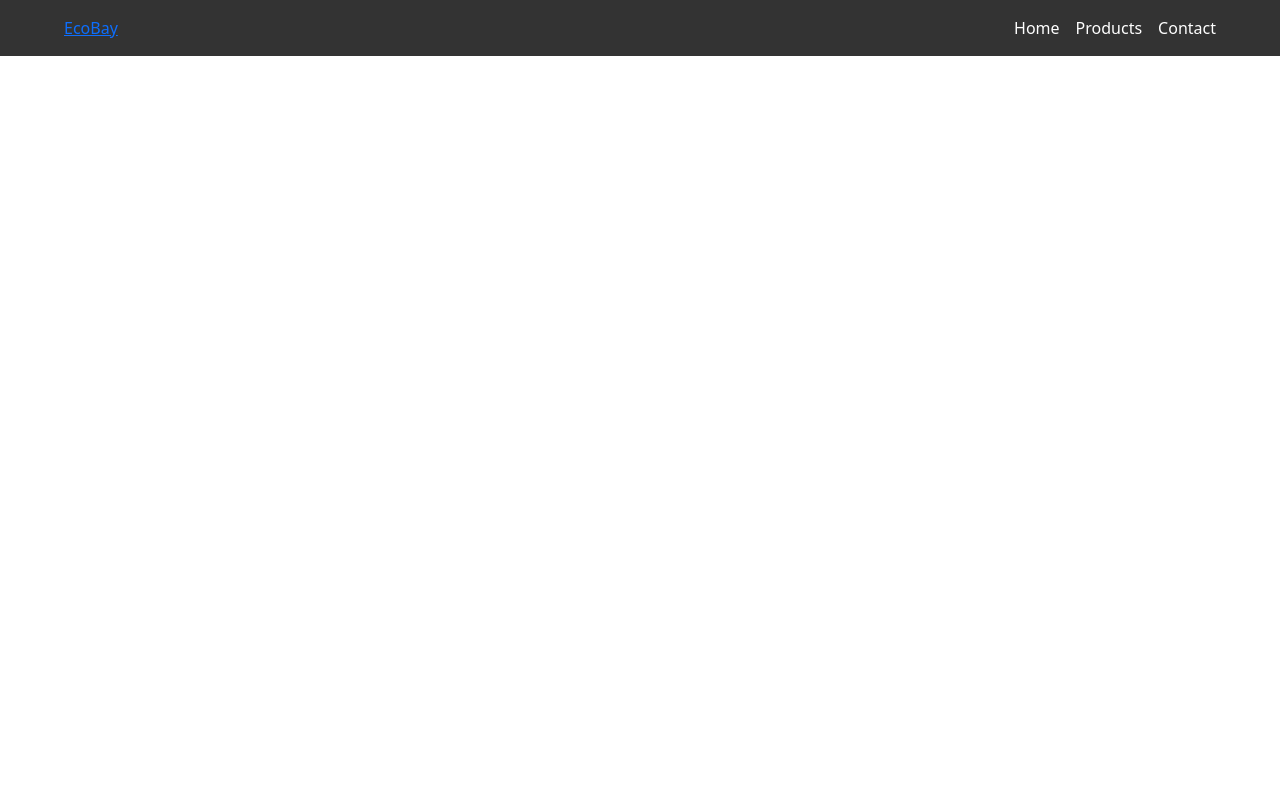
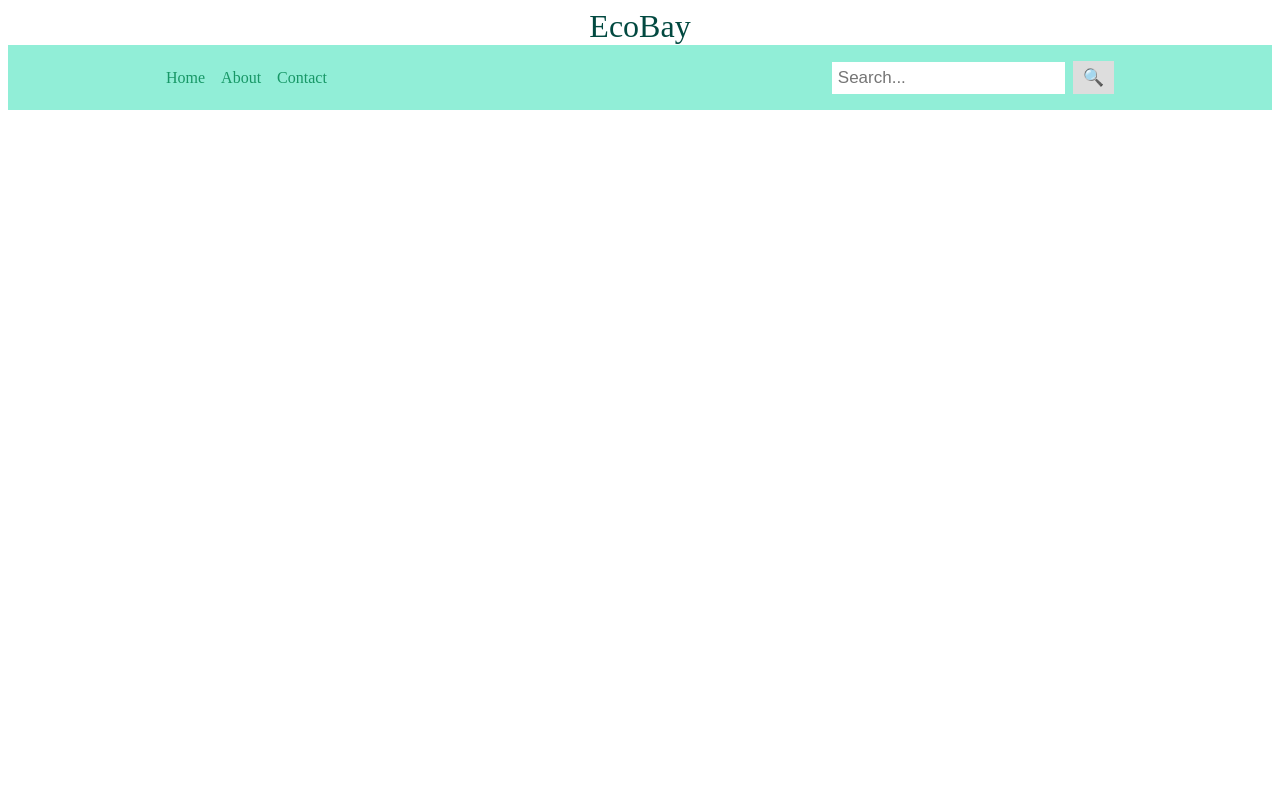
Before and after one commit to Sanya15133/EcoBay, a Django app: page / in a window 1280 px wide. Run offline with Django 5.2, Linux system fonts and the light colour scheme.

Commit message:
fixed nav

```diff
--- a/EcoBayApp/static/styles.css
+++ b/EcoBayApp/static/styles.css
@@ -1,28 +1,17 @@
-html, body {
-    margin: 0;
-    padding: 0;
-    height: 100%;
-    display: flex;
-    flex-direction: column;
-}
-
-.content {
-    flex: 1;
-}
-
 .bottom-navbar {
   width: 100%;
-    background-color: #333;
+  background-color: #91eed7;
   color: white;
   padding: 1rem 0;
 }
 
 .nav-container {
-    width: 90%;
+  width: 75%;
   margin: 0 auto;
   display: flex;
   justify-content: space-between;
   align-items: center;
+  flex-wrap: wrap;
 }
 
 .nav-links {
@@ -34,10 +23,50 @@ html, body {
 }
 
 .nav-links li a {
-    color: white;
+  color: rgb(23, 151, 102);
   text-decoration: none;
 }
 
 .nav-links li a:hover {
   text-decoration: underline;
 }
+
+.search-container {
+  display: flex;
+  align-items: center;
+  gap: 0.5rem;
+}
+
+.search-container input[type="text"] {
+  padding: 6px;
+  font-size: 17px;
+  border: none;
+}
+
+.search-container button {
+  padding: 6px 10px;
+  background: #ddd;
+  font-size: 17px;
+  border: none;
+  cursor: pointer;
+}
+
+@media (max-width: 768px) {
+  .nav-container {
+    flex-direction: column;
+    align-items: center;
+    gap: 1rem;
+  }
+}
+
+.nav-brand {
+  color: #024940;
+  text-decoration: none;
+  font-size: xx-large;
+  text-align: center;
+}
+
+.title-div {
+    text-align: center;
+    align-items: center;
+}
--- a/EcoBayApp/templates/layout.html
+++ b/EcoBayApp/templates/layout.html
@@ -3,23 +3,32 @@
 <!DOCTYPE html>
 <html lang="en">
   <head>
-    <meta charset="UTF-8">
-    <meta name="viewport" content="width=device-width, initial-scale=1.0">
+    <meta charset="UTF-8" />
+    <meta name="viewport" content="width=device-width, initial-scale=1.0" />
     <title>EcoBay</title>
-    <link href="https://cdn.jsdelivr.net/npm/bootstrap@5.3.2/dist/css/bootstrap.min.css" rel="stylesheet">
-    <link rel="stylesheet" href="{% static 'styles.css' %}">
-
+    <link
+      rel="stylesheet"
+      href="https://cdnjs.cloudflare.com/ajax/libs/font-awesome/4.7.0/css/font-awesome.min.css"
+    />
+    <link rel="stylesheet" href="{% static 'styles.css' %}" />
   </head>
   <body>
-     <nav class="bottom-navbar">
+    <div class="title-div">
+    <a href="#" class="nav-brand">EcoBay</a>
+    </div>
+    <div class="bottom-navbar">
       <div class="nav-container">
-            <a href="#" class="nav-brand">EcoBay</a>
         <ul class="nav-links">
           <li><a href="#">Home</a></li>
-                <li><a href="#">Products</a></li>
+          <li><a href="#">About</a></li>
           <li><a href="#">Contact</a></li>
         </ul>
+        <div class="search-container">
+          <input type="text" placeholder="Search..." />
+          <button>🔍</button>
         </div>
-    </nav>
+      </div>
+    </div>
+    <div></div>
   </body>
 </html>
```
Lines whose indentation alone changed are shown as unchanged.
